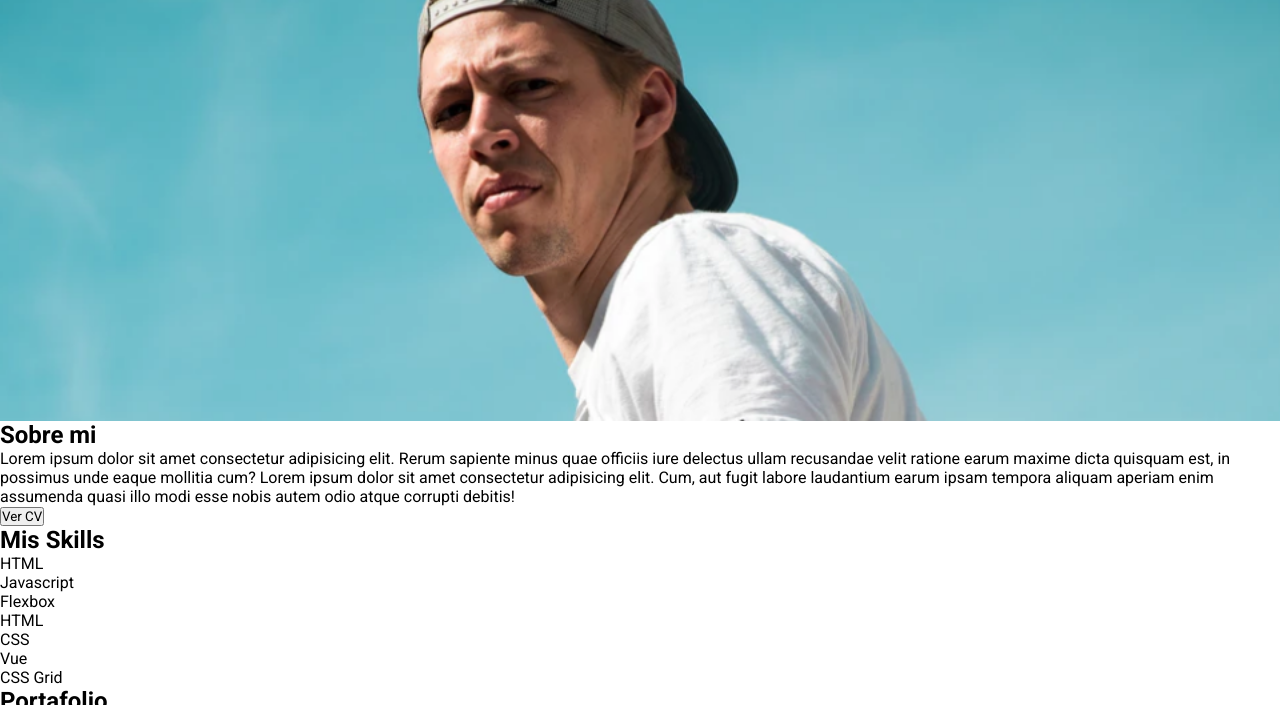
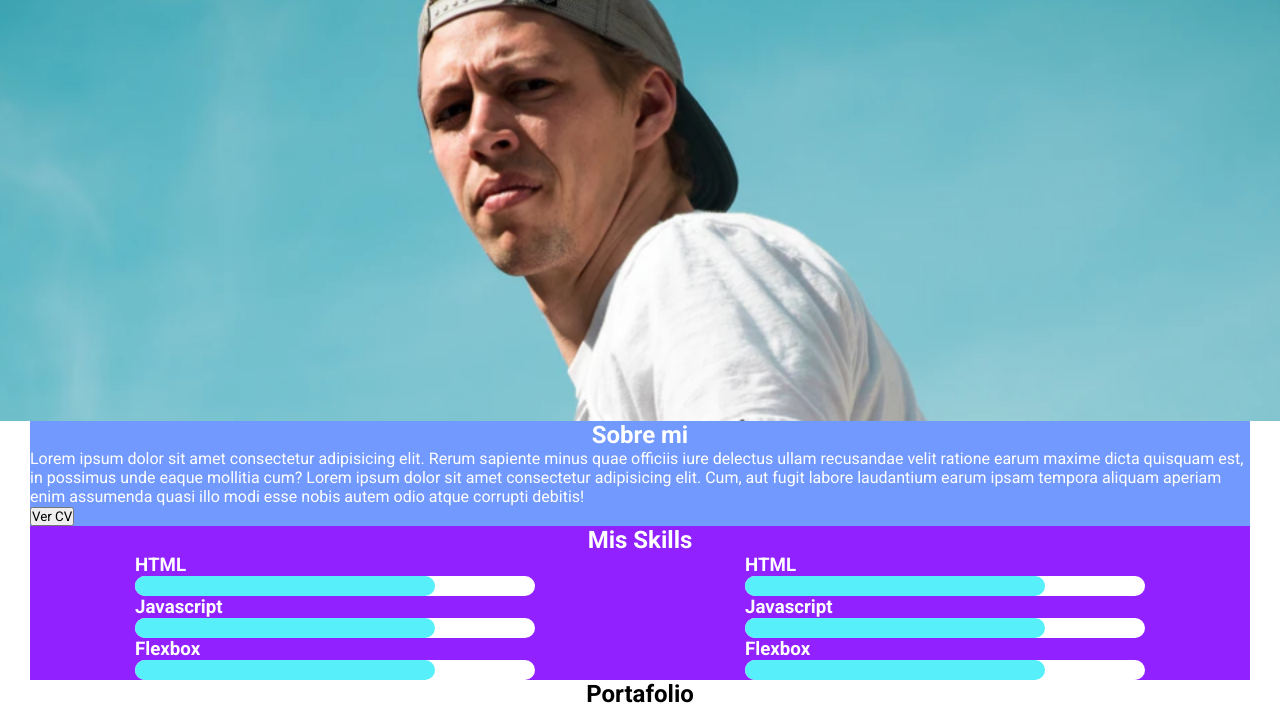
Before and after one commit to Adancr/reto-semana2f2, a plain HTML site: page index.html in a window 1280 px wide. Shown: the part 179-884 px from the top of the page. Drawn offline with Linux system fonts and the light colour scheme.

Commit message:
se agrega estilos seccion acerca de mi, cursos

```diff
--- a/css/main.css
+++ b/css/main.css
@@ -2,8 +2,15 @@
   margin: 0;
   padding: 0;
   font-family: 'Roboto', sans-serif;
-  /* font-weight: 700; */
-}
+  }
+
+  section h2 {
+    text-align: center;
+  }
+
+  section {
+    padding: 0 3  0px;
+  }
 
 /* header  */
 .header {
@@ -17,3 +24,43 @@
   text-align: center;
   font-size: 70px;
 }
+
+/* main  */
+main {
+  padding: 0 30px;
+}
+
+/* about */
+
+.about {
+  background-color: #7299FE;
+  color: white;
+}
+/* courses */
+.course {
+  background-color: #9122FF;
+  color: #ffffff;
+}
+
+.list-courses {
+  display: flex;
+  justify-content: space-around;
+
+}
+.b_back {
+  width: 400px;
+  height: 20px;
+  background-color: #ffffff;
+  border-radius: 10px;
+}
+.b_front {
+  width: 300px;
+  height: 20px;
+  background-color: #57EFF9;
+  border-radius: 10px;
+}
+
+/* proyects */
+.proyects {
+  margin: auto;
+}
--- a/index.html
+++ b/index.html
@@ -14,45 +14,77 @@
     <h1>Pachaqtec</h1>
     <h2>Hola, mi nombre <br> es Adan Ccellccascca </h2>
   </header>
-  <!-- about me  -->
-  <section>
+  <main>
+    <!-- about me  -->
+  <section class="about">
     <h2>Sobre mi</h2>
     <p>Lorem ipsum dolor sit amet consectetur adipisicing elit. Rerum sapiente minus quae officiis iure delectus ullam recusandae velit ratione earum maxime dicta quisquam est, in possimus unde eaque mollitia cum? Lorem ipsum dolor sit amet consectetur adipisicing elit. Cum, aut fugit labore laudantium earum ipsam tempora aliquam aperiam enim assumenda quasi illo modi esse nobis autem odio atque corrupti debitis!</p>
     <button>Ver CV  </button>
   </section>
   <!-- courses -->
-  <section>
+  <section class="course">
     <h2>Mis Skills</h2>
-    <div>
+    <div class="list-courses">
       <div>
-        <ul>
-          <li>HTML</li>
-          <li>Javascript</li>
-          <li>Flexbox</li>
-          <li>HTML</li>
-        </ul>
+        <div>
+          <h3>HTML</h3>
+          <div class="b_back">
+            <div class="b_front"></div>
+          </div>
+        </div>
+        <div>
+          <h3>Javascript</h3>
+          <div class="b_back">
+            <div class="b_front"></div>
+          </div>
+        </div>
+        <div>
+          <h3>Flexbox</h3>
+          <div class="b_back">
+            <div class="b_front"></div>
+          </div>
+        </div>
       </div>
       <div>
-        <ul>
-          <li>CSS</li>
-          <li>Vue</li>
-          <li>CSS Grid</li>
-        </ul>
+        <div>
+          <h3>HTML</h3>
+          <div class="b_back">
+            <div class="b_front"></div>
+          </div>
+        </div>
+        <div>
+          <h3>Javascript</h3>
+          <div class="b_back">
+            <div class="b_front"></div>
+          </div>
+        </div>
+        <div>
+          <h3>Flexbox</h3>
+          <div class="b_back">
+            <div class="b_front"></div>
+          </div>
+        </div>
       </div>
-    </div>
+
+      </div>
+
+
   </section>
   <!-- proyects -->
-  <section>
+  <section class="proyects">
     <h2>Portafolio</h2>
     <div>
       <img src="images/image-1.png" alt="">
       <img src="images/image-2.png" alt="">
       <img src="images/image-3.png" alt="">
       <img src="images/image-4.png" alt="">
+    </div>
+    <div>
       <img src="images/image-5.png" alt="">
       <img src="images/image-6.png" alt="">
       <img src="images/image-7.png" alt="">
       <img src="images/image-8.png" alt="">
+
     </div>
   </section>
   <!-- clientes -->
@@ -66,6 +98,7 @@
     </div>
   </section>
   <!-- footer  -->
+  </main>
   <footer>
     <h2>Contacto</h2>
     <Form></Form>
```
